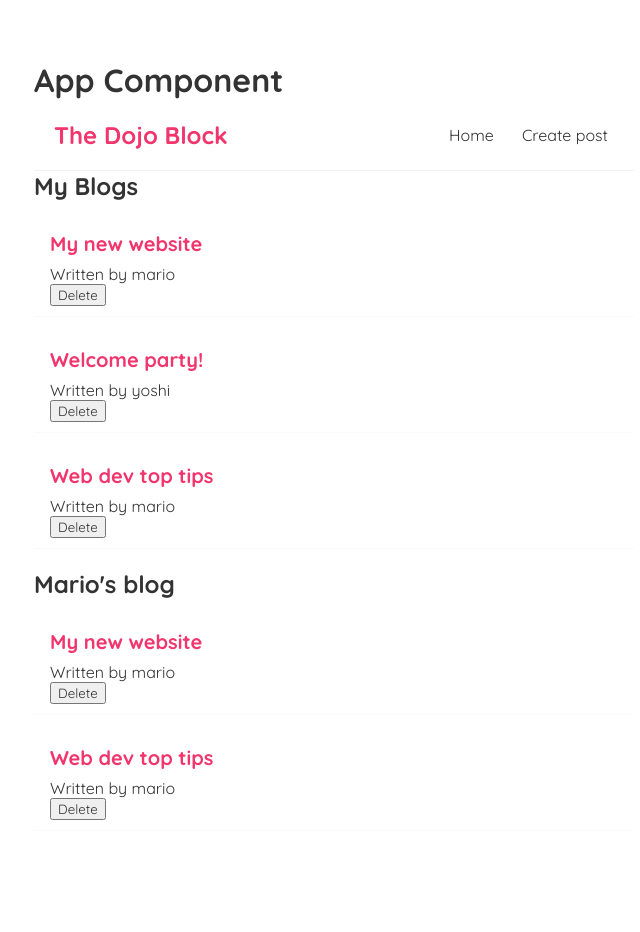
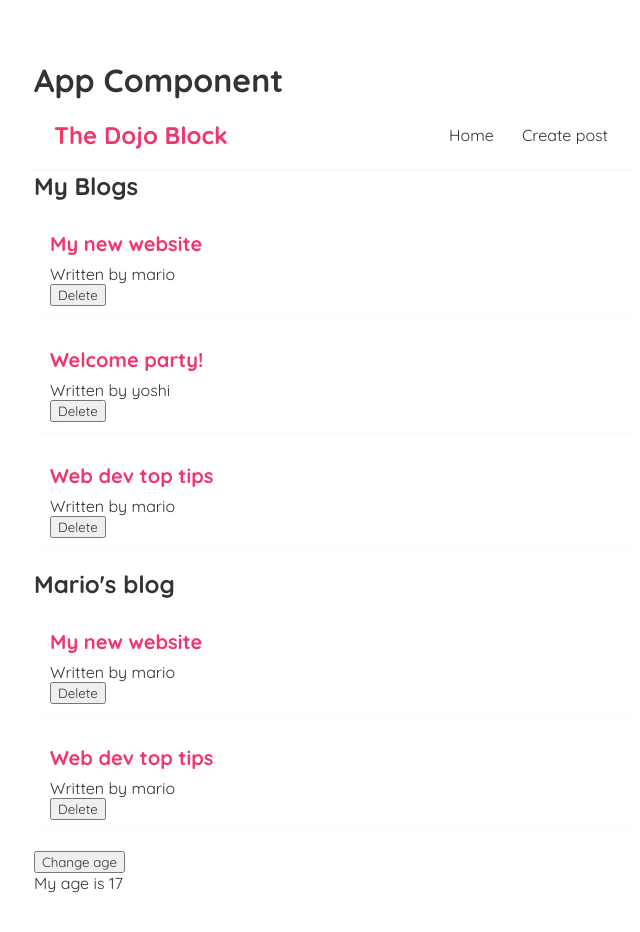
Before and after one commit to Brainiac-M/fox-blog, a React (Create React App) app: page / in a window 1280 px wide. Shown: the top 932 px of the page, without its empty margins (306-946 px from the left). Before the commit the page ends 911 px from the top, so only its background shows below. Built offline with nearby package versions, Linux system fonts and the light colour scheme; the HTML template or start-up script is replaced by a standard one.

Commit message:
useEffect with dependency

```diff
--- a/src/Home.js
+++ b/src/Home.js
@@ -8,6 +8,8 @@ const Home = () => {
                 { title: 'Web dev top tips', body: 'lorem ipsum...', author: 'mario', id: 3 }
             ]);
 
+    const [age , setAge] = useState(17);
+
     const handleDelete = (id) =>  {
         const newBlogs = blogs.filter(blog => blog.id !== id);
         setBlogs(newBlogs);
@@ -15,14 +17,15 @@ const Home = () => {
 
     useEffect( () => {
         console.log('use effect ran');
-        console.log(blogs);
-    })
+        console.log(age);
+    }, [age])
 
     return (
         <div className = "home">
         <Bloglist blogs = {blogs}  title = "My Blogs" handleDelete = {handleDelete}/>
         <Bloglist blogs = {blogs.filter((blog) => blog.author === "mario")}  title = "Mario's blog" />
-
+        <button onClick = { () => setAge(20) }>Change age</button>
+        <p>{`My age is ${age}`}</p>
         </div>
      );
 }
```
